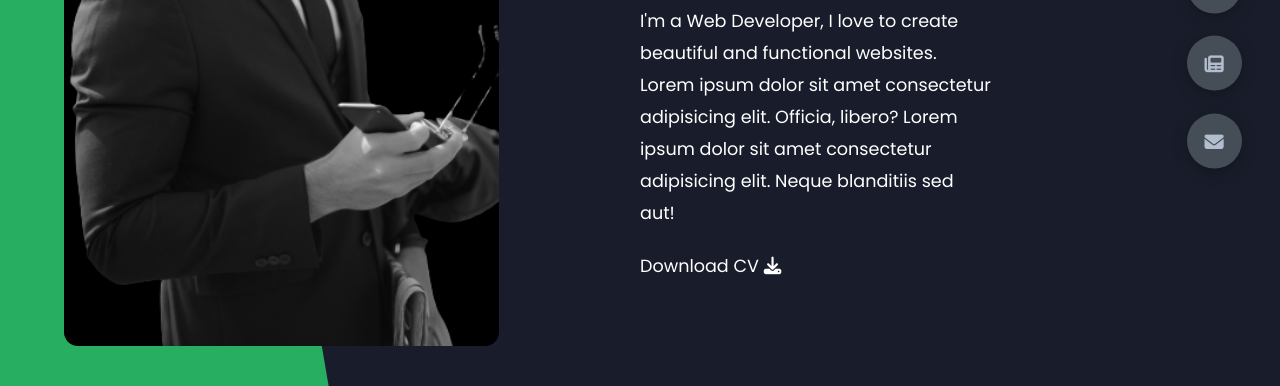
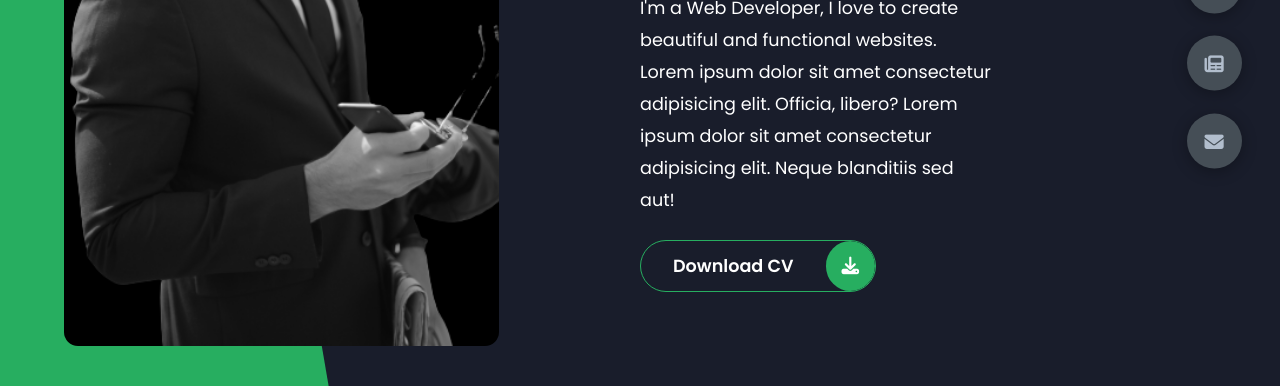
Before and after one commit to shyamalkirpan/Portfolio2, a plain HTML site: page index.html in a window 1280 px wide. Shown: the part 414-800 px from the top of the page. Drawn offline with nearby package versions, Linux system fonts and the light colour scheme; files that its build step writes are made by us from their sources.

Commit message:
feat: :sparkles: home page complete

```diff
--- a/styles/styles.scss
+++ b/styles/styles.scss
@@ -190,3 +190,52 @@ section {
     }
   }
 }
+
+//independent components//
+.btn-con {
+  display: flex;
+  align-self: flex-start;
+}
+.main-btn {
+  border-radius: 30px;
+  color: inherit;
+  font-weight: 600;
+  position: relative;
+  border: 1px solid var(--color-secondary);
+  display: flex;
+  align-self: flex-start;
+  display: flex;
+  align-items: center;
+  overflow: hidden;
+  .btn-text {
+    padding: 0 2rem;
+  }
+  .btn-icon {
+    background-color: var(--color-secondary);
+    display: flex;
+    align-items: center;
+    justify-content: center;
+    border-radius: 50%;
+    padding: 1rem;
+  }
+  &::before {
+    content: "";
+    position: absolute;
+    top: 0;
+    right: 0;
+    transform: translateX(100%);
+    transition: all 0.4s ease-out;
+    z-index: -1;
+  }
+  &:hover {
+    &::before {
+      width: 100%;
+      height: 100%;
+      background-color: var(--color-secondary);
+      transform: translateX(0);
+    }
+  }
+}
+
+.main-title {
+}
```
